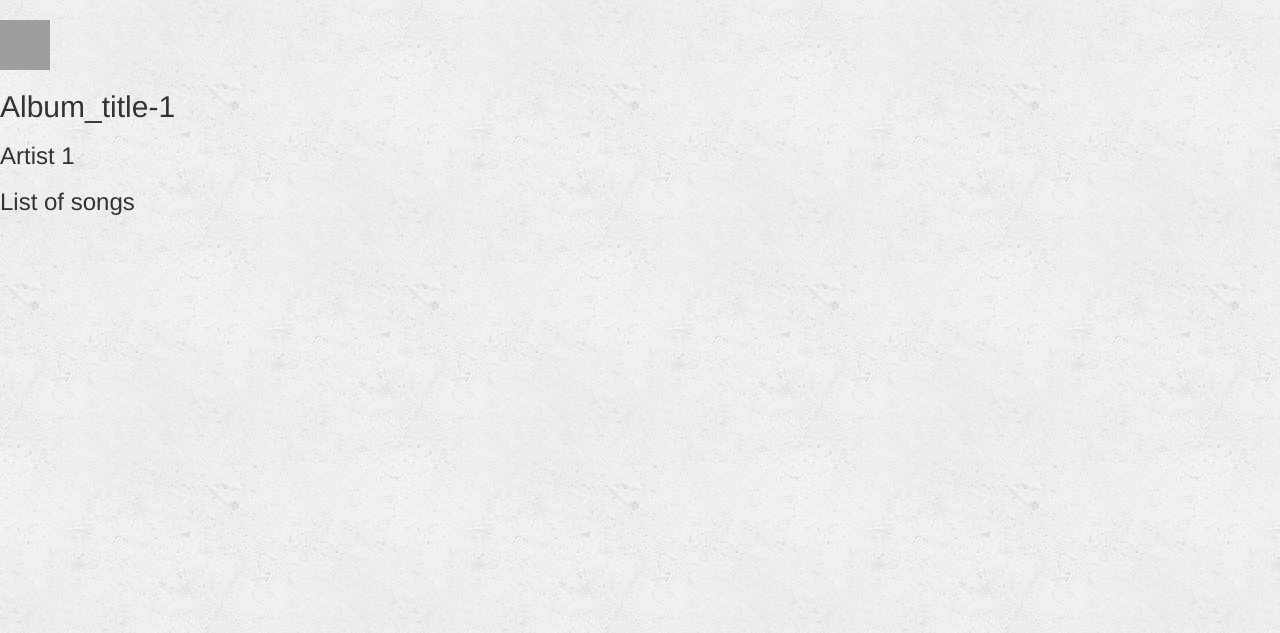
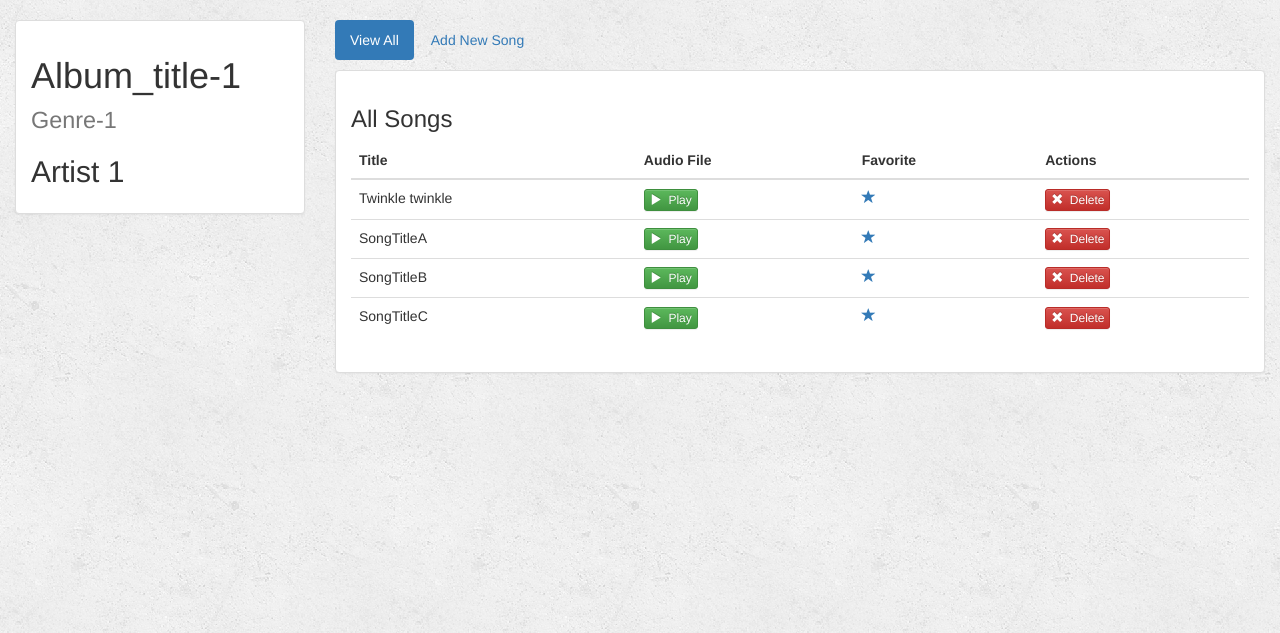
Before and after one commit to ahammedshaneebnk/DjangoSample, a Django app: page /music/1/ in a window 1280 px wide. Shown: the part 52-685 px from the top of the page. Run offline with Django 3.2, Linux system fonts and the light colour scheme; data comes from the database, SQL or seed files in the repository; some libraries are stand-ins or nearby versions; grey boxes are pictures that could not be loaded.

Commit message:
Model Forms - 1 (important)

```diff
--- a/music/models.py
+++ b/music/models.py
@@ -1,61 +1,25 @@
 from django.db import models
-
-
-# models.py tells about the database. It tells how the data is stored in this particular app
-# what tables we need to use in this app (here, music; so album, each album has title, artist and
-# another table for songs which has title and other things.)
-# so models.py is the blueprint of the database in connection with the particular app
-# Create your models here.
-# we define each one as class
-# each class should inherit from 'models.Model'
-# Album class is defined as follows
+from django.core.urlresolvers import reverse
 
 
 class Album(models.Model):
-    artist = models.CharField(max_length=250)  # CharField means character datatype
+    artist = models.CharField(max_length=250)
     album_title = models.CharField(max_length=500)
     genre = models.CharField(max_length=100)
-    album_logo = models.CharField(max_length=1000)  # link of image
+    album_logo = models.CharField(max_length=1000)
 
+    def get_absolute_url(self):
+        return reverse('music:detail', kwargs={'pk': self.pk})
 
-# the same variable name above will be the column name in database
-# there may be many albums
-# django automatically differentiate with id
-# first album will be assigned as id = 1 and id = 2 for second album etc.
-# so primary key is id of album
-
-    # when the details of this Album is called, we want to put some data in return
-    # eg:- if in command, 'Album.objects.all()' is called we want to return
-    # some information about this, here we give album title and artist as follows
     def __str__(self):  # built in string representation of object
         return self.album_title + ' - ' + self.artist
-
-# Song class is defined as follows
-# but we want to link Song with Album
-# An album may contain many songs but A song will be associated with an album
-# so there is a connection with Song class and Album class
-# we have to put that connection in below
-# we use ForeignKey for that purpose
 
 
 class Song(models.Model):
     album = models.ForeignKey(Album, on_delete=models.CASCADE)  # Song is linked to Album
-    # 'on_delete=models.CASCADE' means when an album is deleted, all songs associated-
-    # with that album should also be deleted
-    # in some cases it may not be needed
     file_type = models.CharField(max_length=10)  # mp3 or avi or like that
     song_title = models.CharField(max_length=250)
     is_favorite = models.BooleanField(default=False)
 
     def __str__(self):  # built in string representation of object
         return self.song_title
-
-# when this is finished, then main settings.py must be changed
-# under the INSTALLED APP section we want add something about the music app
-# it is as follows 'music.apps.MusicConfig' ie, in music directory, apps.py file-
-# there will be a function called MusicConfig. it is included in the main settings.py file
-
-# even though we have defined the blueprint of database, it is not synced with the original database
-# to do it just type as command line 'python manage.py makemigrations music'
-# then run migration my 'python manage.py migrate'
-# now the database is synced with the above code
--- a/music/templates/music/detail.html
+++ b/music/templates/music/detail.html
@@ -1,12 +1,93 @@
 {% extends 'music/base.html' %}
-
-{% block title %}Album Detail{% endblock %}
+{% block title %}{{ album }}{% endblock %}
+{% block albums_active %}active{% endblock %}
 
 {% block body %}
+    <div class="container-fluid songs-container">
 
-    <img src="{{ album.album_logo }}" alt="album logo" width="50" height="50">
-    <h2>{{ album.album_title }}</h2>
-    <h3>{{ album.artist }}</h3>
-    <h3>List of songs</h3>
+        <div class="row">
+
+            <!-- Left Album Info -->
+            <div class="col-sm-4 col-md-3">
+                <div class="panel panel-default">
+                    <div class="panel-body">
+                        <a href="{% url 'music:detail' album.id %}">
+                            {% if album.album_logo %}
+                                <img src="{{ album.album_logo.url }}" class="img-responsive">
+                            {% else %}
+                                <h3>No image to display</h3>
+                            {% endif %}
+                        </a>
+                        <h1>{{ album.album_title }}
+                            <small>{{ album.genre }}</small>
+                        </h1>
+                        <h2>{{ album.artist }}</h2>
+                    </div>
+                </div>
+            </div>
+
+            <!-- Right Song Info -->
+            <div class="col-sm-8 col-md-9">
+
+                <ul class="nav nav-pills" style="margin-bottom: 10px;">
+                    <li role="presentation" class="active"><a href="{% url 'music:detail' album.id %}">View All</a></li>
+                    <li role="presentation"><a href="">Add New Song</a></li>
+                </ul>
+
+                <div class="panel panel-default">
+                    <div class="panel-body">
+
+                        <h3>All Songs</h3>
+
+                        {% if error_message %}
+                            <p><strong>{{ error_message }}</strong></p>
+                        {% endif %}
+
+                        <table class="table">
+                            <thead>
+                            <tr>
+                                <th>Title</th>
+                                <th>Audio File</th>
+                                <th>Favorite</th>
+                                <th>Actions</th>
+                            </tr>
+                            </thead>
+                            <tbody>
+                            {% for song in album.song_set.all %}
+                                <tr>
+                                    <td>{{ song.song_title }}</td>
+                                    <td>
+                                        <a target="_blank" href="{{ song.audio_file.url }}">
+                                            <button type="button" class="btn btn-success btn-xs">
+                                                <span class="glyphicon glyphicon-play"></span>&nbsp; Play
+                                            </button>
+                                        </a>
+                                    </td>
+                                    <td>
+                                        <a href="" class="btn-favorite"><span
+                                                class="glyphicon glyphicon-star {% if song.is_favorite %}active{% endif %}"></span></a>
+                                    </td>
+                                    <td>
+                                        <form action="" method="post" style="display: inline;">
+                                            {% csrf_token %}
+                                            <input type="hidden" name="song_id" value="{{ song.id }}"/>
+                                            <button type="submit" class="btn btn-danger btn-xs">
+                                                <span class="glyphicon glyphicon-remove"></span>&nbsp; Delete
+                                            </button>
+                                        </form>
+                                    </td>
+                                </tr>
+                            {% endfor %}
+                            </tbody>
+                        </table>
+
+                    </div>
+                </div>
+
+            </div>
+
+        </div>
+
+    </div>
 
 {% endblock %}
--- a/music/urls.py
+++ b/music/urls.py
@@ -18,4 +18,6 @@ urlpatterns = [
     # eg:- /music/13/
     # for DetailView, it asks for primary key so we use pk instead fo album_id
     url(r'^(?P<pk>[0-9]+)/$', views.DetailView.as_view(), name='detail'),
+
+    url(r'^album/add/$', views.CreateView.as_view(), name='album-add'),
 ]
--- a/music/views.py
+++ b/music/views.py
@@ -1,6 +1,8 @@
 # we use generic views
 from django.views import generic
 from .models import Album
+# for creating, updating, deleting views
+from django.views.generic.edit import CreateView, UpdateView, DeleteView
 
 
 # instead of functions, we now have classes
@@ -23,3 +25,12 @@ class DetailView(generic.DetailView):
     model = Album
     # once got model, specify template
     template_name = 'music/detail.html'
+
+
+# create album view so inherits from CreateView
+
+
+class AlbumCreate(CreateView):
+    model = Album
+    fields = ['artist', 'album_title', 'genre', 'album_logo']
+    # then edit url.py
```
Also changed, not shown: music/templates/music/index.html (+40 -5 lines).
